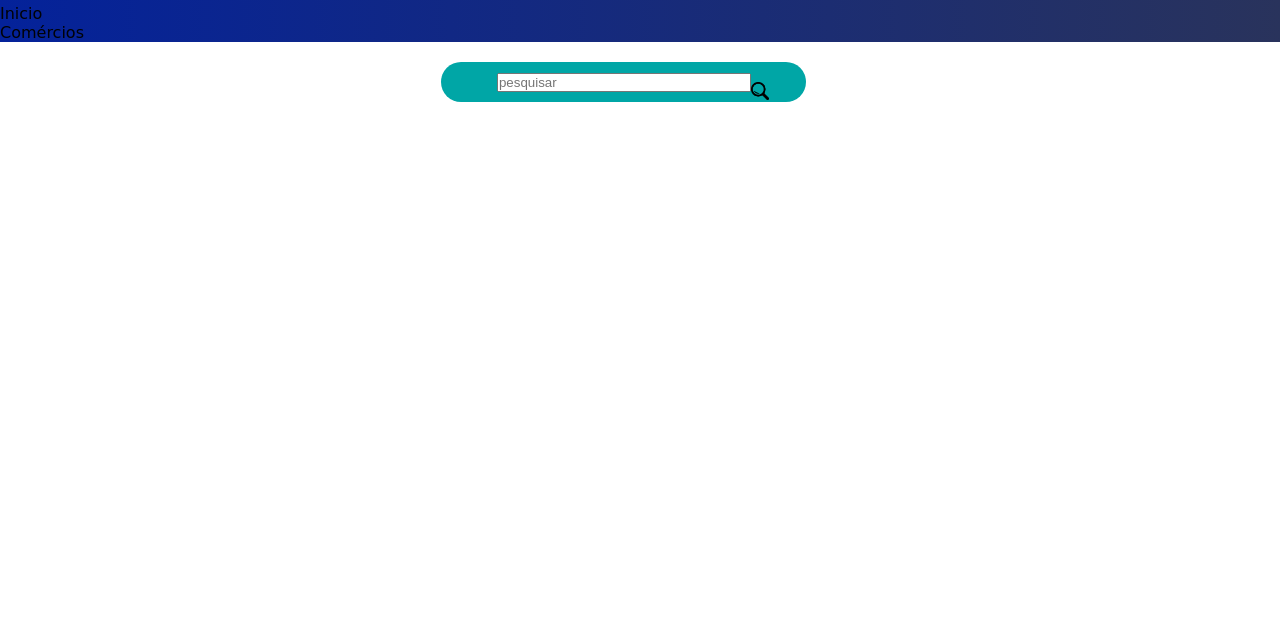
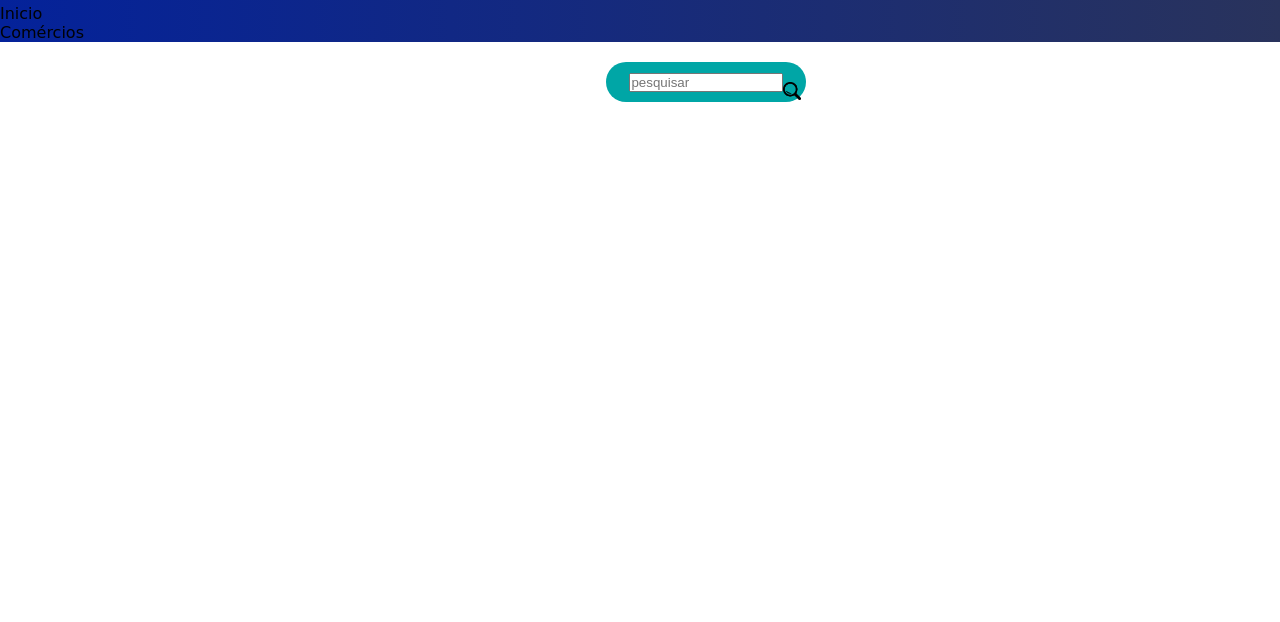
Before and after one commit to Daniloalmeid/comerciojaragua, a plain HTML site: page index.html in a window 1280 px wide. Shown: the part 178-800 px from the top of the page. Drawn offline with Linux system fonts and the light colour scheme; a web font is replaced by a local one.

Commit message:
Update style.css

```diff
--- a/estilos/style.css
+++ b/estilos/style.css
@@ -54,7 +54,7 @@ section#comercio{
         text-align: left;
     }
     .busca{
-      width: 250px;
+      width: 150px;
       left: 10px;
 
 
@@ -62,7 +62,7 @@ section#comercio{
     }
     form{
         position: absolute;
-        width: 365px;
+        width: 200px;
         height: 29px;
         right: 37%;
         top: 30%;
```
